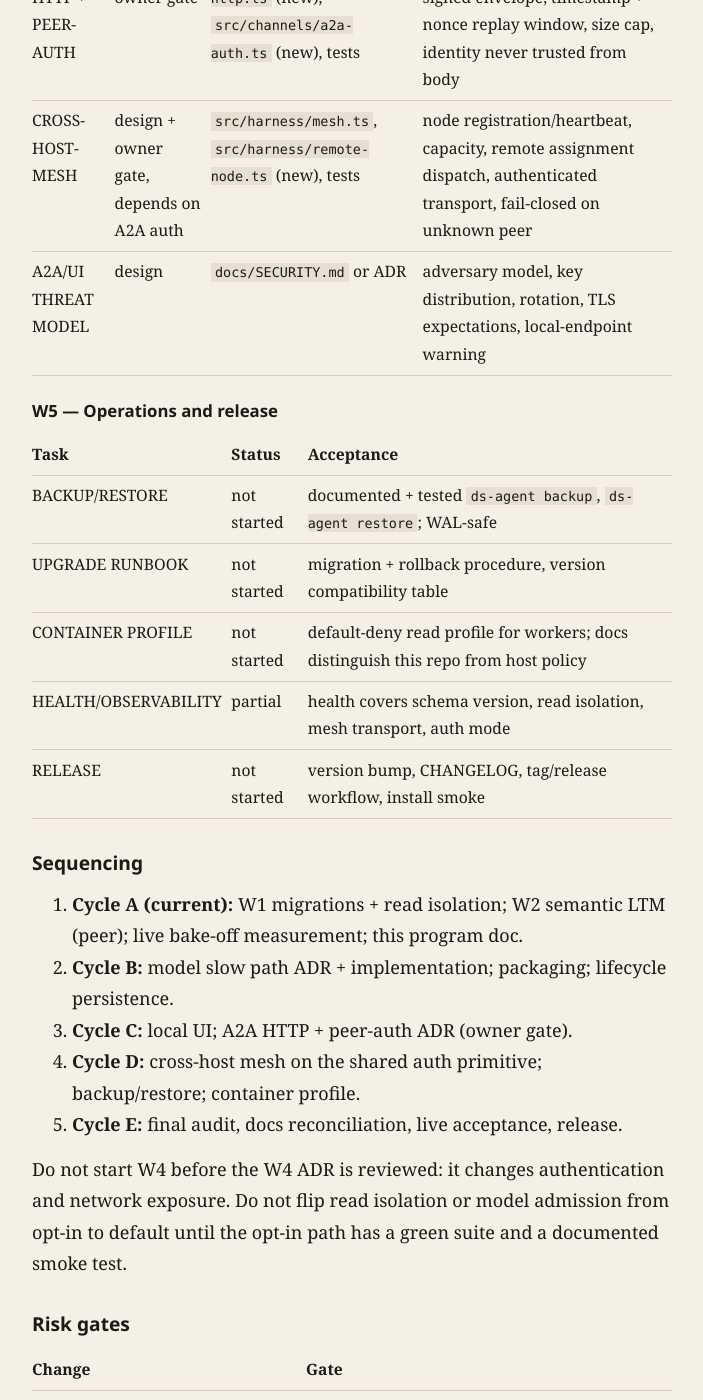
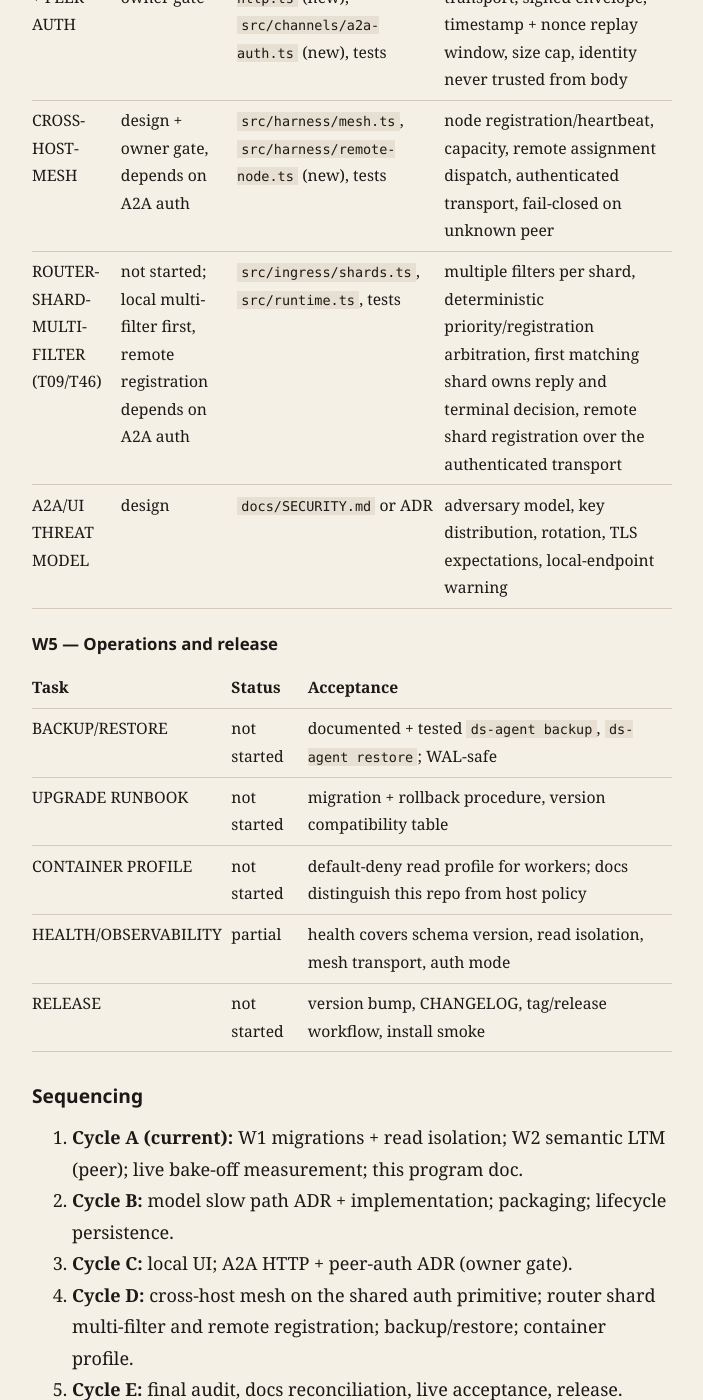
Before and after one commit to LofiSu/deepseek-super-agent, a Jekyll site: the page built from docs/PRODUCTION_PROGRAM.md, in a window 1280 px wide and 1400 px high, scrolled down 3338 px. Shown: the whole window, without its empty margins (288-991 px from the left). Built offline with Jekyll 4.4.1, drawn with Linux system fonts in a browser that asks for light colours; our own code applies the rules of GitHub Pages for plain Markdown files; some of the changed text lies outside the part shown.

Commit message:
[SUPER-AGENT][PRODUCTION-PROGRAM] Add the T09/T46 workstream and align evidence wording (#119)
* [SUPER-AGENT][PRODUCTION-PROGRAM] Add the T09/T46 sharding workstream and align evidence wording

(cherry picked from commit 4a5d4991dfe0e768e830cfbf932fe0f71aad85f1)

* [SUPER-AGENT][PRODUCTION-PROGRAM] Clarify that local T09 sharding is not blocked on A2A auth

```diff
--- a/docs/PRODUCTION_PROGRAM.md
+++ b/docs/PRODUCTION_PROGRAM.md
@@ -67,6 +67,7 @@ The program is complete only when all of the following hold:
 |---|---|---|---|
 | A2A-HTTP + PEER-AUTH | design + owner gate | `src/channels/a2a-http.ts` (new), `src/channels/a2a-auth.ts` (new), tests | authenticated HTTP transport, signed envelope, timestamp + nonce replay window, size cap, identity never trusted from body |
 | CROSS-HOST-MESH | design + owner gate, depends on A2A auth | `src/harness/mesh.ts`, `src/harness/remote-node.ts` (new), tests | node registration/heartbeat, capacity, remote assignment dispatch, authenticated transport, fail-closed on unknown peer |
+| ROUTER-SHARD-MULTI-FILTER (T09/T46) | not started; local multi-filter first, remote registration depends on A2A auth | `src/ingress/shards.ts`, `src/runtime.ts`, tests | multiple filters per shard, deterministic priority/registration arbitration, first matching shard owns reply and terminal decision, remote shard registration over the authenticated transport |
 | A2A/UI THREAT MODEL | design | `docs/SECURITY.md` or ADR | adversary model, key distribution, rotation, TLS expectations, local-endpoint warning |
 
 ### W5 — Operations and release
@@ -84,7 +85,7 @@ The program is complete only when all of the following hold:
 1. **Cycle A (current):** W1 migrations + read isolation; W2 semantic LTM (peer); live bake-off measurement; this program doc.
 2. **Cycle B:** model slow path ADR + implementation; packaging; lifecycle persistence.
 3. **Cycle C:** local UI; A2A HTTP + peer-auth ADR (owner gate).
-4. **Cycle D:** cross-host mesh on the shared auth primitive; backup/restore; container profile.
+4. **Cycle D:** cross-host mesh on the shared auth primitive; router shard multi-filter and remote registration; backup/restore; container profile.
 5. **Cycle E:** final audit, docs reconciliation, live acceptance, release.
 
 Do not start W4 before the W4 ADR is reviewed: it changes authentication and
@@ -112,10 +113,11 @@ alone.
 | STORE-MIGRATIONS | pending | — | — | — |
 | HOST-READ-ISOLATION | pending | — | — | — |
 | SEMANTIC-LTM-IMPL | peer-owned | — | — | — |
-| LIVE-BAKEOFF | #115 | — | — | local Magpie run 2026-11-04T08:44Z: dual 11 calls / 38,805 ms vs single 10 calls / 38,684 ms; `wallRatio=1.0031`; full output in `docs/BAKEOFF.md` |
+| LIVE-BAKEOFF | #115 | — | — | local Magpie run 2026-11-04T08:44Z: dual 11 calls / 38,805 ms vs single 10 calls / 38,684 ms; `wallRatio=1.0031`; summary and raw JSON appendix in `docs/BAKEOFF.md` |
 | MODEL-SLOW-PATH | not started | — | — | — |
 | LIFECYCLE-PERSISTENCE | not started | — | — | — |
 | LOCAL-UI | not started | — | — | — |
 | A2A-HTTP + PEER-AUTH | not started | — | — | owner gate |
 | CROSS-HOST-MESH | not started | — | — | owner gate |
+| ROUTER-SHARD-MULTI-FILTER (T09/T46) | not started | — | — | — |
 | PACKAGING/RELEASE | not started | — | — | — |
```
